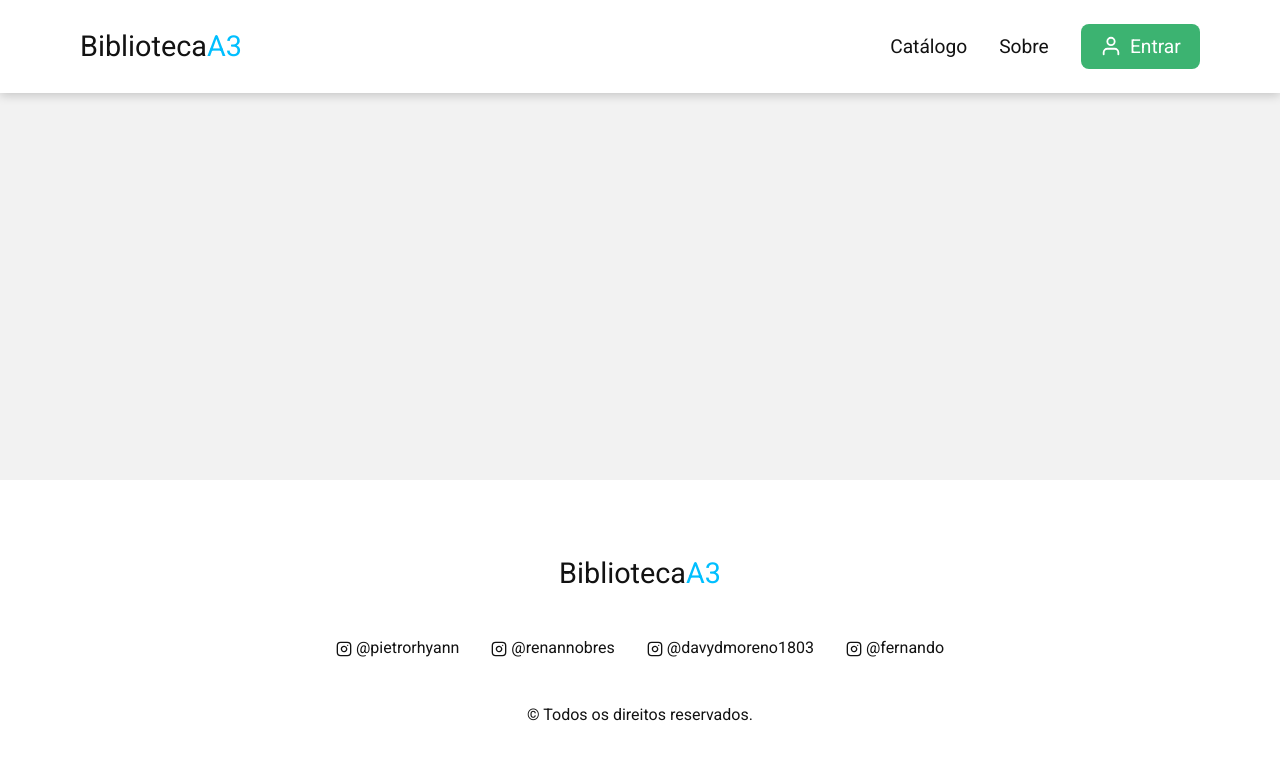
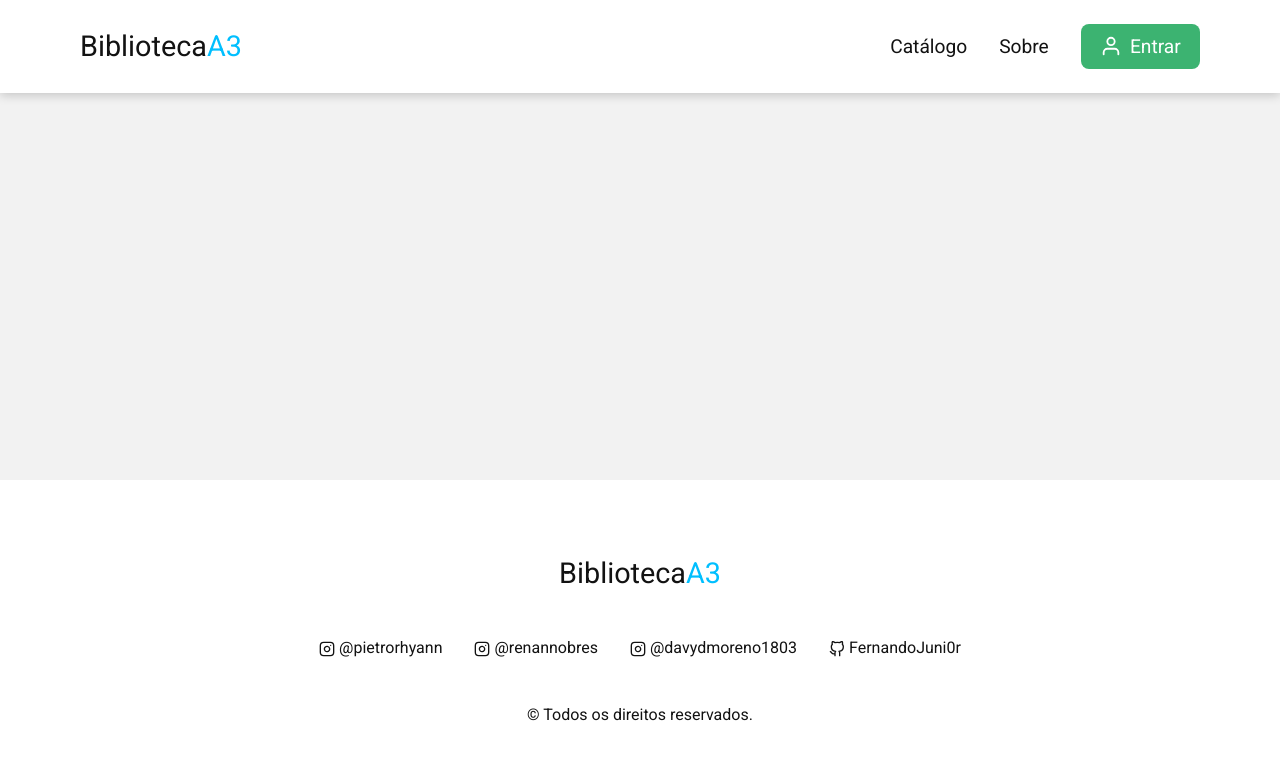
Before and after one commit to PietroRhyan/biblioteca-a3, a React (Create React App) app: page / in a window 1280 px wide. Shown: the top 760 px of the page. Built offline with nearby package versions, Linux system fonts and the light colour scheme.

Commit message:
Fixing some texts

```diff
--- a/src/components/Footer/index.js
+++ b/src/components/Footer/index.js
@@ -1,4 +1,4 @@
-import { FiInstagram } from 'react-icons/fi'
+import { FiInstagram, FiGithub } from 'react-icons/fi'
 
 import './styles.css'
 
@@ -12,7 +12,7 @@ export function Footer() {
           <li><i><FiInstagram  className='icon' /></i>@pietrorhyann</li>
           <li><i><FiInstagram  className='icon' /></i>@renannobres</li>
           <li><i><FiInstagram  className='icon' /></i>@davydmoreno1803</li>
-          <li><i><FiInstagram  className='icon' /></i>@fernando</li>
+          <li><i><FiGithub  className='icon' /></i>FernandoJuni0r</li>
         </ul>
       </div>
 
```
